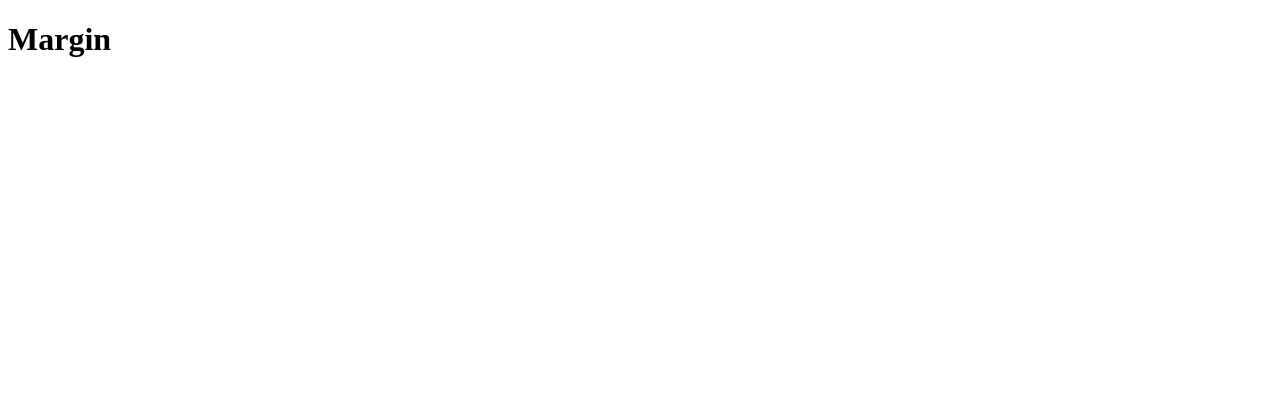
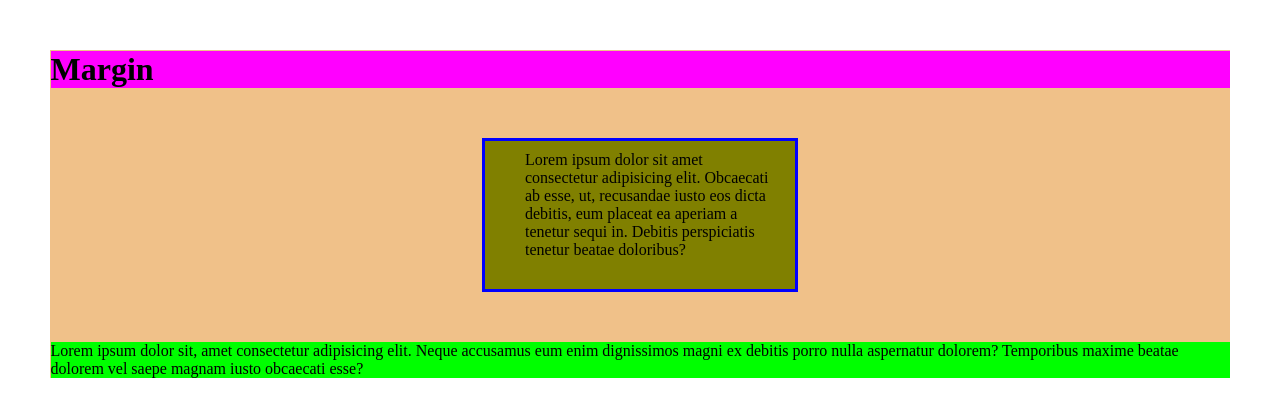
Before and after one commit to gokcekemaloglu/Class-of-HTML, a plain HTML site: page html ders 6/hc06/1-margin.html in a window 1280 px wide. Drawn offline with Linux system fonts and the light colour scheme.

Commit message:
tamamlandı

```diff
--- a/html ders 6/hc06/1-margin.css
+++ b/html ders 6/hc06/1-margin.css
@@ -0,0 +1,40 @@
+*{
+    margin: 0;
+}
+body{
+    /* margin: 0; */
+    /* background-color: yellow; */
+}
+h1{
+    background-color: fuchsia;
+    /* margin-bottom: 0;
+    margin-top: 0; */
+    /* margin-top: 10px; */
+    /* margin-top: 50px; */
+}
+#par1{
+    background-color: olive;
+    /* margin-top: 0; */
+    /* margin: 20px 40px 60px 100px; */
+    /* width: 200px;
+    margin: 50px auto; */
+    /* text-align: justify; */
+    border: 3px solid blue;
+    margin-top: 50px;
+    width: 250px;
+    margin: 50px auto;
+    padding: 10px 20px 30px 40px;
+}
+#par2{
+    background-color: lime;
+    /* margin-top: 0; */
+    margin-top: 50px;
+}
+
+.container{
+    /* border: 3px solid red; */
+    background-color: rgb(240, 193, 137);
+    margin: 50px;
+    /* border: 1px solid red; */
+    padding: 0.5px;
+}
--- a/html ders 6/hc06/1-margin.html
+++ b/html ders 6/hc06/1-margin.html
@@ -7,6 +7,17 @@
     <title>Margin</title>
 </head>
 <body>
-    <h1>Margin</h1>
+
+    <div class="container">
+        <h1>Margin</h1>
+        <p id="par1">
+            Lorem ipsum dolor sit amet consectetur adipisicing elit. Obcaecati ab esse, ut, recusandae iusto eos dicta debitis, eum placeat ea aperiam a tenetur sequi in. Debitis perspiciatis tenetur beatae doloribus?
+        </p>
+
+        <p id="par2">
+            Lorem ipsum dolor sit, amet consectetur adipisicing elit. Neque accusamus eum enim dignissimos magni ex debitis porro nulla aspernatur dolorem? Temporibus maxime beatae dolorem vel saepe magnam iusto obcaecati esse?
+        </p>
+    </div>
+
 </body>
 </html>
--- /dev/null
+++ b/html ders 6/hc06/2-padding.css
@@ -0,0 +1,39 @@
+*{
+    box-sizing: border-box;
+}
+
+.container{
+    background-color: lightsalmon;
+    /* padding: 10px; */
+    border: 1px solid red;
+    padding: 0.5px;
+}
+
+.div1{
+    background-color: teal;
+    width: 150px;
+    height: 150px;
+    border: 5px solid rgb(221, 10, 45);
+    /* box-sizing: border-box; */
+    margin-top: 50px;
+}
+
+.div2{
+    background-color: blue;
+    width: 150px;
+    height: 150px;
+    border: 5px solid rgb(221, 10, 45);
+    padding: 50px;
+    /* box-sizing: border-box; */
+    margin-top: 50px;
+}
+
+.div3{
+    background-color: lime;
+    width: 150px;
+    height: 150px;
+    border: 5px solid rgb(221, 10, 45);
+    /* box-sizing: border-box; */
+    margin-top: 50px;
+    margin-bottom: 50px;
+}
```
Also changed, not shown: html ders 6/hc06/2-padding.html (added, +18 -0 lines).
